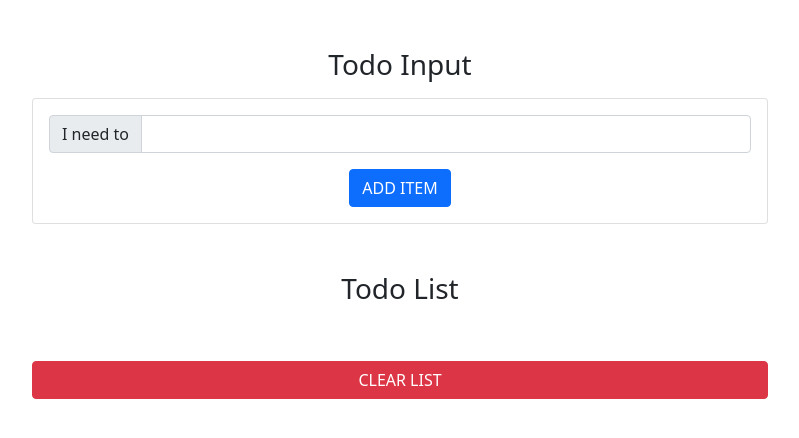
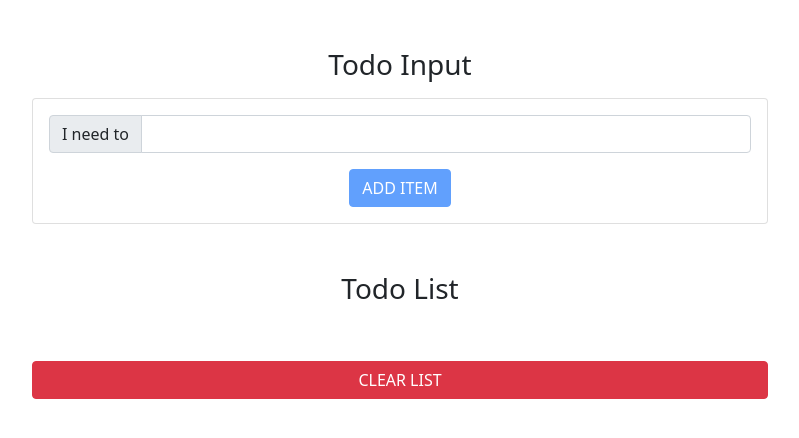
Before and after one commit to Mr-ubi/react-todo-list, a React (Create React App) app: page / in a window 1280 px wide. Shown: the top 438 px of the page, without its empty margins (240-1039 px from the left). Built offline with nearby package versions, Linux system fonts and the light colour scheme.

Commit message:
Todo list skonczone - bez menu i panelu logowania

```diff
--- a/src/App.js
+++ b/src/App.js
@@ -34,15 +34,27 @@
   };
 
   clearList = () => {
-    console.log("clear list");
+    this.setState({
+      items: []
+    });
   };
 
   handleDelete = id => {
-    console.log("handle delete " + {id});
+    const filteredItems = this.state.items.filter(item => item.id !== id);
+    this.setState({
+      items: filteredItems
+    });
   };
 
   handleEdit = id => {
-    console.log("handle edit " + {id});
+    const filteredItems = this.state.items.filter(item => item.id !== id);
+    const selectedItem = this.state.items.find(item => item.id === id);
+    this.setState({
+      items: filteredItems,
+      item: selectedItem.title,
+      id: id,
+      editItem: true
+    })
   };
 
   render() {
--- a/src/components/TodoInput.js
+++ b/src/components/TodoInput.js
@@ -15,7 +15,14 @@
                         onChange={handleChange}
                         aria-label="I need to input"/>
                     </div>
-                    <button type="submit" className="btn btn-block btn-primary mt-3 text-uppercase">Add Item</button>
+                    <button
+                    type="submit"
+                    disabled={item?false:true}
+                    className={
+                        editItem?"btn btn-block btn-success mt-3 text-uppercase":"btn btn-block btn-primary mt-3 text-uppercase"
+                    }>
+                    {editItem?"Edit item" : "Add item"}
+                    </button>
                 </form>
             </div>
         )
--- a/src/components/TodoItem.js
+++ b/src/components/TodoItem.js
@@ -2,10 +2,19 @@
 
 export default class TodoItem extends Component {
     render() {
+        const {title, handleDelete, handleEdit} = this.props;
         return (
-            <div>
-                <p>Todo Item</p>
-            </div>
+            <li className="list-group-item text-capitalize d-flex justify-content-between my-2">
+                <h6>{title}</h6>
+                <div className = "todo-icon">
+                    <span className = "mx-2 text-success" onClick = {handleEdit}>
+                        <i className="fas fa-pen"></i>
+                    </span>
+                    <span className = "mx-2 text-danger" onClick = {handleDelete}>
+                        <i className="fas fa-trash"></i>
+                    </span>
+                </div>
+            </li>
         )
     }
 }
```
